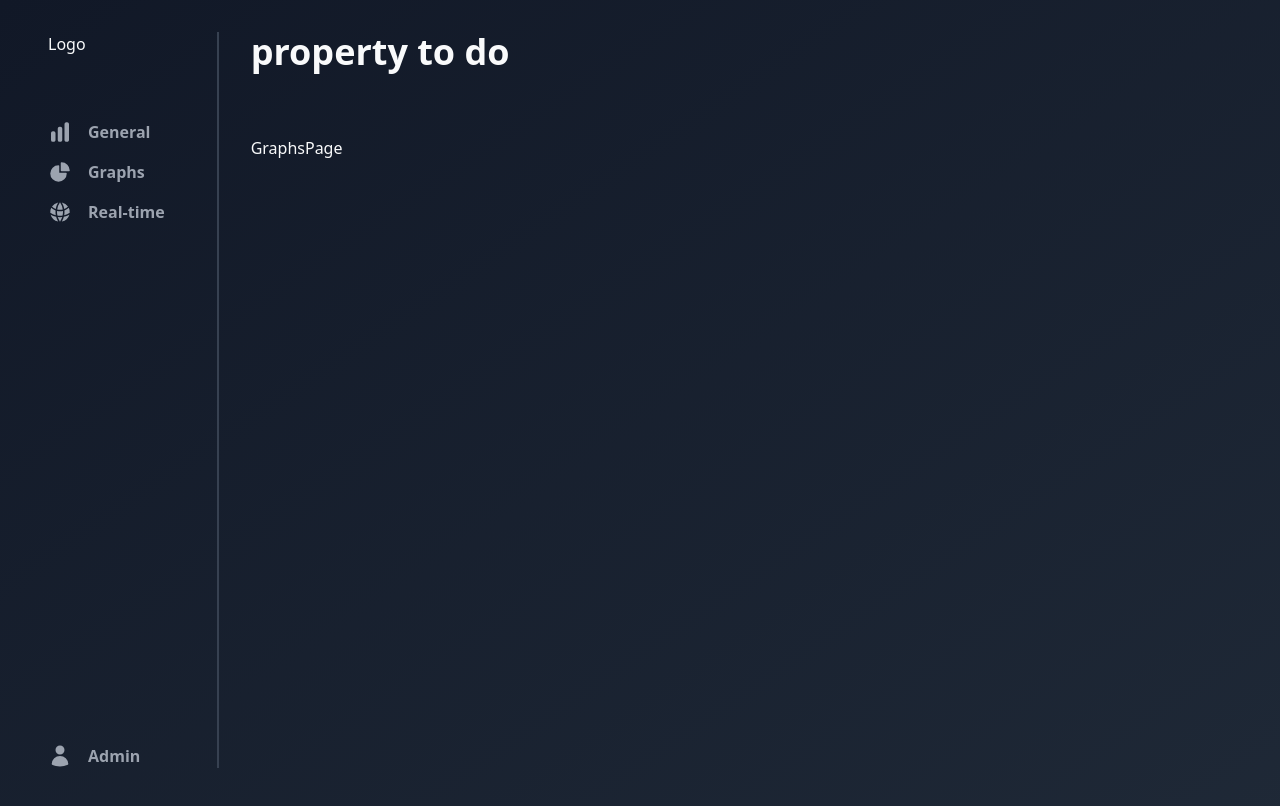
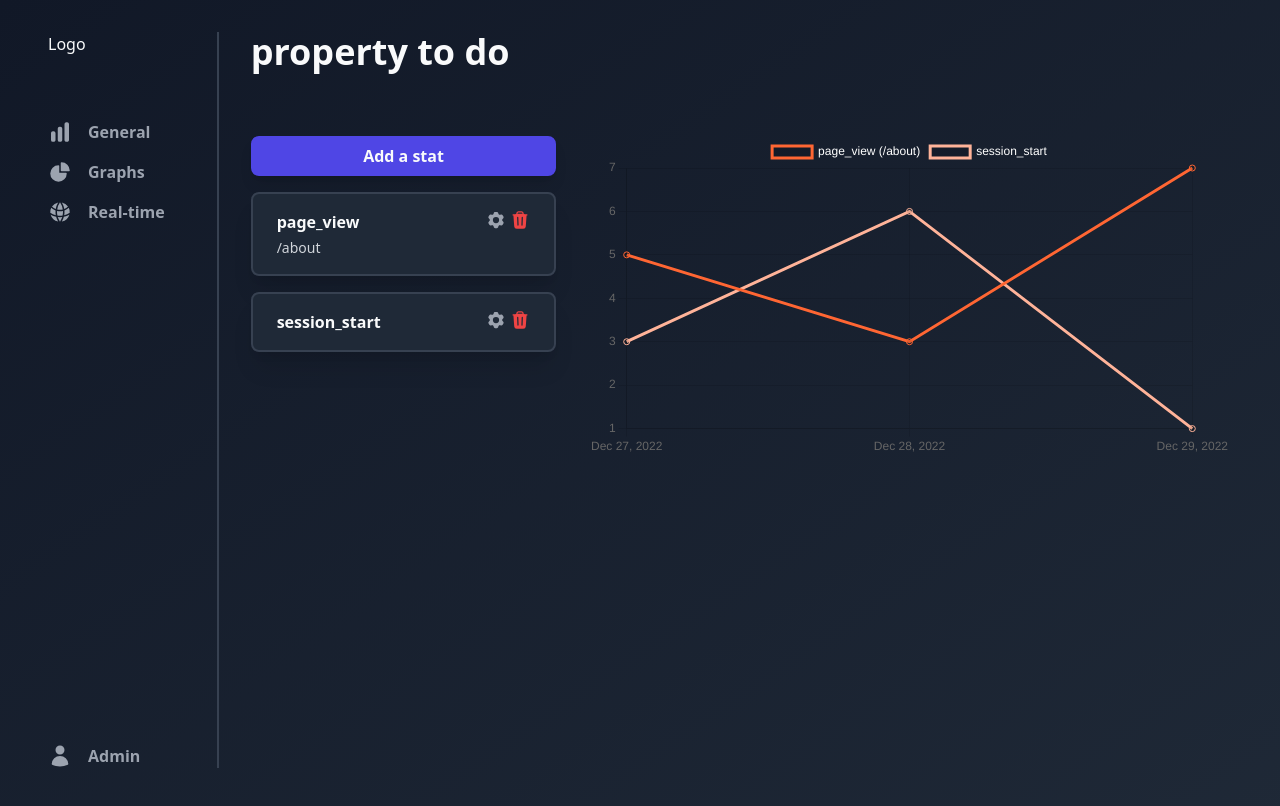
Before and after one commit to Borys35/analytics, a Next.js app in the folder dashboard/: page /dashboard/1/graphs in a window 1280 px wide. Shown: the top 806 px of the page. Built offline with nearby package versions, Linux system fonts and the light colour scheme.

Commit message:
Style dashboard/[id]/graphs/page.tsx

```diff
--- a/dashboard/app/dashboard/[id]/graphs/page.tsx
+++ b/dashboard/app/dashboard/[id]/graphs/page.tsx
@@ -1,5 +1,118 @@
+"use client";
+
+import Button from "@/ui/atoms/Button";
+import GraphStatsItem from "@/ui/dashboard/property/GraphStatsItem";
+import {
+  CategoryScale,
+  Chart,
+  Legend,
+  LinearScale,
+  LineElement,
+  PointElement,
+  Title,
+  Tooltip,
+} from "chart.js";
+import { Line } from "react-chartjs-2";
+
+Chart.register(
+  CategoryScale,
+  LinearScale,
+  PointElement,
+  LineElement,
+  Title,
+  Tooltip,
+  Legend
+);
+
+const colorArray = [
+  "#FF6633",
+  "#FFB399",
+  "#FF33FF",
+  "#FFFF99",
+  "#00B3E6",
+  "#E6B333",
+  "#3366E6",
+  "#999966",
+  "#99FF99",
+  "#B34D4D",
+  "#80B300",
+  "#809900",
+  "#E6B3B3",
+  "#6680B3",
+  "#66991A",
+  "#FF99E6",
+  "#CCFF1A",
+  "#FF1A66",
+  "#E6331A",
+  "#33FFCC",
+  "#66994D",
+  "#B366CC",
+  "#4D8000",
+  "#B33300",
+  "#CC80CC",
+  "#66664D",
+  "#991AFF",
+  "#E666FF",
+  "#4DB3FF",
+  "#1AB399",
+  "#E666B3",
+  "#33991A",
+  "#CC9999",
+  "#B3B31A",
+  "#00E680",
+  "#4D8066",
+  "#809980",
+  "#E6FF80",
+  "#1AFF33",
+  "#999933",
+  "#FF3380",
+  "#CCCC00",
+  "#66E64D",
+  "#4D80CC",
+  "#9900B3",
+  "#E64D66",
+  "#4DB380",
+  "#FF4D4D",
+  "#99E6E6",
+  "#6666FF",
+];
+
 const GraphsPage = () => {
-  return <div>GraphsPage</div>;
+  return (
+    <div className="grid grid-cols-1 lg:grid-cols-3 gap-8">
+      <div className="flex flex-col gap-4">
+        <Button>Add a stat</Button>
+        <GraphStatsItem title="page_view" subtitle="/about" />
+        <GraphStatsItem title="session_start" />
+      </div>
+      <div className="lg:col-start-2 lg:col-end-4">
+        <Line
+          className="w-full"
+          datasetIdKey="id"
+          data={{
+            labels: ["Dec 27, 2022", "Dec 28, 2022", "Dec 29, 2022"],
+            datasets: [
+              {
+                label: "page_view (/about)",
+                borderColor: colorArray[0],
+                data: [5, 3, 7],
+              },
+              {
+                label: "session_start",
+                borderColor: colorArray[1],
+                data: [3, 6, 1],
+              },
+            ],
+          }}
+          options={{
+            maintainAspectRatio: false,
+            responsive: true,
+            color: "#ffffff",
+          }}
+        />
+      </div>
+    </div>
+  );
 };
 
 export default GraphsPage;
--- a/dashboard/package.json
+++ b/dashboard/package.json
@@ -15,12 +15,14 @@
     "@types/node": "18.11.17",
     "@types/react": "18.0.26",
     "@types/react-dom": "18.0.10",
+    "chart.js": "^4.1.1",
     "classnames": "^2.3.2",
     "encoding": "^0.1.13",
     "eslint": "8.30.0",
     "eslint-config-next": "13.1.1",
     "next": "13.1.1",
     "react": "18.2.0",
+    "react-chartjs-2": "^5.1.0",
     "react-cookie": "^4.1.1",
     "react-dom": "18.2.0",
     "react-hook-form": "^7.41.1",
--- /dev/null
+++ b/dashboard/ui/dashboard/property/GraphStatsItem.tsx
@@ -0,0 +1,49 @@
+import classNames from "classnames";
+import { FC } from "react";
+
+interface Props {
+  title: string;
+  subtitle?: string;
+}
+
+const StatsItem: FC<Props> = ({ title, subtitle }) => {
+  return (
+    <div
+      className={classNames(
+        "box px-6 py-4 flex justify-between cursor-default"
+      )}
+    >
+      <div className="flex flex-col gap-1">
+        <p className="font-bold text-neutral-50">{title}</p>
+        {subtitle && <p className="text-sm">{subtitle}</p>}
+      </div>
+      <div className="flex gap-1">
+        <svg
+          xmlns="http://www.w3.org/2000/svg"
+          viewBox="0 0 24 24"
+          className="w-5 h-5 fill-neutral-400 cursor-pointer"
+        >
+          <path
+            fillRule="evenodd"
+            d="M11.078 2.25c-.917 0-1.699.663-1.85 1.567L9.05 4.889c-.02.12-.115.26-.297.348a7.493 7.493 0 00-.986.57c-.166.115-.334.126-.45.083L6.3 5.508a1.875 1.875 0 00-2.282.819l-.922 1.597a1.875 1.875 0 00.432 2.385l.84.692c.095.078.17.229.154.43a7.598 7.598 0 000 1.139c.015.2-.059.352-.153.43l-.841.692a1.875 1.875 0 00-.432 2.385l.922 1.597a1.875 1.875 0 002.282.818l1.019-.382c.115-.043.283-.031.45.082.312.214.641.405.985.57.182.088.277.228.297.35l.178 1.071c.151.904.933 1.567 1.85 1.567h1.844c.916 0 1.699-.663 1.85-1.567l.178-1.072c.02-.12.114-.26.297-.349.344-.165.673-.356.985-.57.167-.114.335-.125.45-.082l1.02.382a1.875 1.875 0 002.28-.819l.923-1.597a1.875 1.875 0 00-.432-2.385l-.84-.692c-.095-.078-.17-.229-.154-.43a7.614 7.614 0 000-1.139c-.016-.2.059-.352.153-.43l.84-.692c.708-.582.891-1.59.433-2.385l-.922-1.597a1.875 1.875 0 00-2.282-.818l-1.02.382c-.114.043-.282.031-.449-.083a7.49 7.49 0 00-.985-.57c-.183-.087-.277-.227-.297-.348l-.179-1.072a1.875 1.875 0 00-1.85-1.567h-1.843zM12 15.75a3.75 3.75 0 100-7.5 3.75 3.75 0 000 7.5z"
+            clipRule="evenodd"
+          />
+        </svg>
+        <svg
+          xmlns="http://www.w3.org/2000/svg"
+          viewBox="0 0 24 24"
+          fill="currentColor"
+          className="w-5 h-5 fill-error cursor-pointer"
+        >
+          <path
+            fillRule="evenodd"
+            d="M16.5 4.478v.227a48.816 48.816 0 013.878.512.75.75 0 11-.256 1.478l-.209-.035-1.005 13.07a3 3 0 01-2.991 2.77H8.084a3 3 0 01-2.991-2.77L4.087 6.66l-.209.035a.75.75 0 01-.256-1.478A48.567 48.567 0 017.5 4.705v-.227c0-1.564 1.213-2.9 2.816-2.951a52.662 52.662 0 013.369 0c1.603.051 2.815 1.387 2.815 2.951zm-6.136-1.452a51.196 51.196 0 013.273 0C14.39 3.05 15 3.684 15 4.478v.113a49.488 49.488 0 00-6 0v-.113c0-.794.609-1.428 1.364-1.452zm-.355 5.945a.75.75 0 10-1.5.058l.347 9a.75.75 0 101.499-.058l-.346-9zm5.48.058a.75.75 0 10-1.498-.058l-.347 9a.75.75 0 001.5.058l.345-9z"
+            clipRule="evenodd"
+          />
+        </svg>
+      </div>
+    </div>
+  );
+};
+
+export default StatsItem;
--- a/dashboard/ui/dashboard/property/StatsItem.tsx
+++ b/dashboard/ui/dashboard/property/StatsItem.tsx
@@ -23,8 +23,8 @@ const StatsItem: FC<Props> = ({
         className
       )}
     >
-      <p className="text-lg font-bold">{title}</p>
-      <p className="text-6xl text-neutral-50 font-bold">{count}</p>
+      <p>{title}</p>
+      <p className="text-5xl text-neutral-50 font-bold">{count}</p>
     </div>
   );
 };
```
Also changed, not shown: 1 other file (tests, documents, lock files or other folders).
